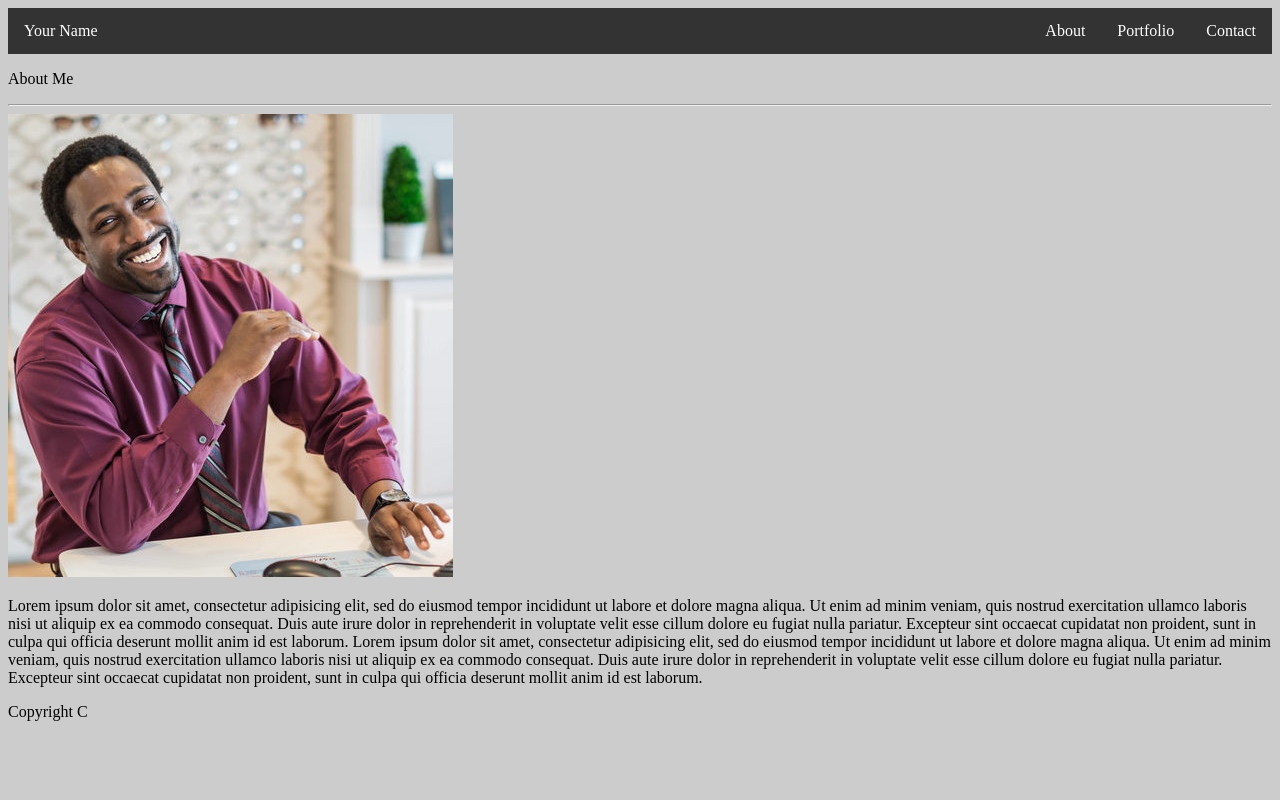
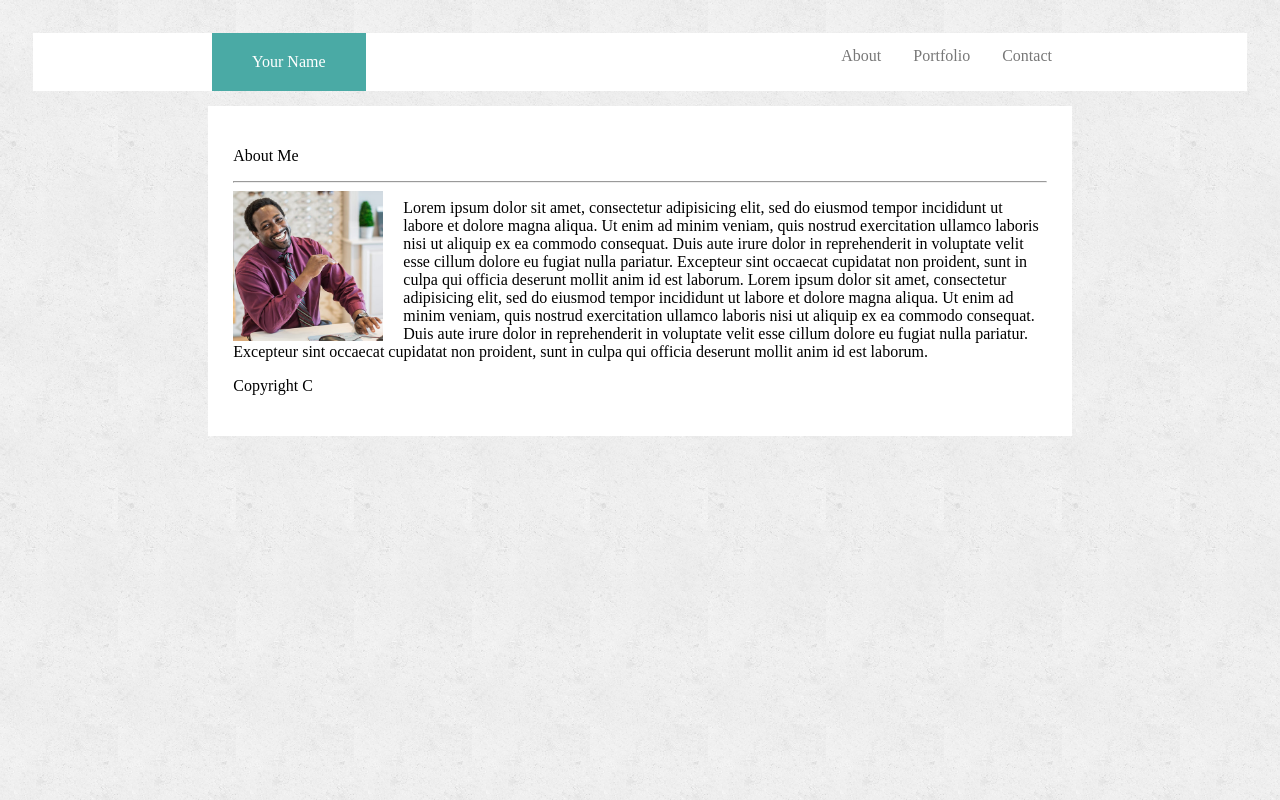
Before and after one commit to unbeatablesites/Basic-Portfolio, a plain HTML site: page index.html in a window 1280 px wide. Drawn offline with Linux system fonts and the light colour scheme.

Commit message:
Adding some homework

```diff
--- a/assets/css/style.css
+++ b/assets/css/style.css
@@ -1,14 +1,16 @@
 body{
-	 background-image: url("assets/images/texture");
-	 background-color: #cccccc;
+     width: auto;
+    padding: 25px;
+    background-color: #cccccc;
 }
 
 ul {
     list-style-type: none;
     margin: 0;
+    width: auto;
     padding: 0;
     overflow: hidden;
-    background-color: #333;
+    background-color: #ffffff;
 }
 
 li {
@@ -17,35 +19,44 @@ li {
 
 li a {
     display: block;
-    color: white;
+    color: #777777;
     text-align: center;
     padding: 14px 16px;
     text-decoration: none;
 }
 
-/*#logo{
-	float: left;
-	display: block;
-    color: white;
-    text-align: center;
-    padding: 14px 16px;
-    text-decoration: none;
-    list-style-type: none;
-    margin: 0;
-    padding: 0;
-    overflow: hidden;
-    background-color: #333;
-}*/
-
 #logo{
 	float: left;
     color: white;
     text-align: center;
-    padding: 14px 16px;
+    padding: 20px 40px 20px 40px;
     text-decoration: none;
     list-style-type: none;
-    margin: 0;
+    margin-left: 0px;
+    background-color: #4aaaa5;
 
+}
 
-    background-color: #333;
+#wbg{
+    background-color: #ffffff;
+    margin: auto;
+    margin-top: 15px;
+    width: 67%;
+    padding: 25px;
+
 }
+
+#cnav{
+   margin: 0 auto;
+    width: 70.5%;
+    padding: 0px;
+}
+
+#port{
+    float: left;
+    margin-right: 20px;
+}
+
+#wHead{
+    background-color: #ffffff;
+}
--- a/index.html
+++ b/index.html
@@ -4,10 +4,11 @@
 	<title>About Me</title>
 	<link rel="stylesheet" type="text/css" href="assets/css/style.css">
 </head>
-<body>
+<body style = "background: url(assets/images/texture.png)">
 
 		<div>
-			<nav>
+			<header id="wHead">
+				<nav id="cnav">
 					<section>
 
 							<ul>
@@ -18,15 +19,15 @@
 							</ul>
 					</section>
 				</nav>
+			</header>
+			<div id="wbg">
 
-			<div>
-				<section>
 
 					<p>About Me</p>
 
 					<hr>
 
-					<img src="assets/images/Frank_Uzoka.jpg">
+					<img id="port" src="assets/images/Frank_Uzoka.jpg" width="150px" height="150px">
 
 						<p>Lorem ipsum dolor sit amet, consectetur adipisicing elit, sed do eiusmod
 						tempor incididunt ut labore et dolore magna aliqua. Ut enim ad minim veniam,
@@ -41,10 +42,6 @@
 						proident, sunt in culpa qui officia deserunt mollit anim id est laborum.
 					</p>
 
-
-
-				</section>
-
 				<footer>
 
 					<p>Copyright C</p>
```
Also changed, not shown: 2 other files. Lines whose indentation alone changed are shown as unchanged.
